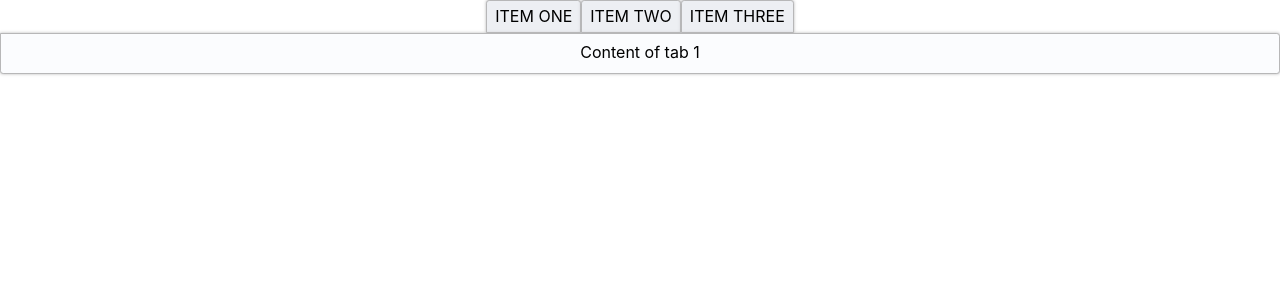
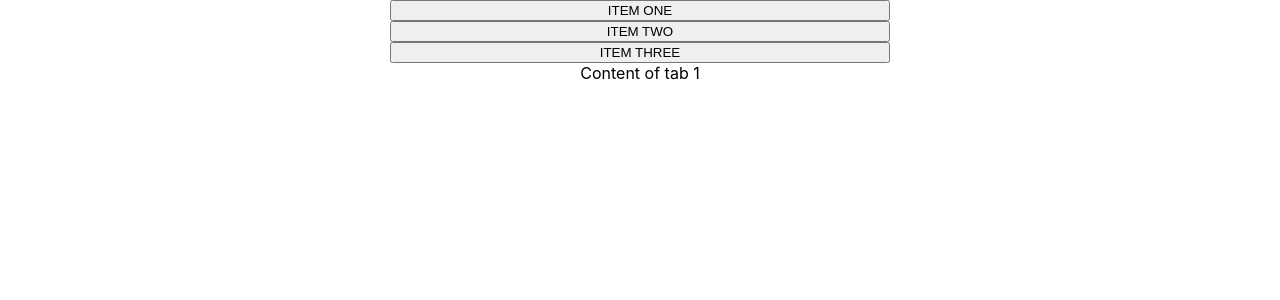
Before and after one commit to huonglt/tabs-app, a React (Create React App) app: page / in a window 1280 px wide. Shown: the top 300 px of the page. Built offline with nearby package versions, Linux system fonts and the light colour scheme.

Commit message:
clean up css

```diff
--- a/src/components/tabs/tabs.css
+++ b/src/components/tabs/tabs.css
@@ -1,97 +1,27 @@
-.tabs {
-  width: 20em;
-  font-family: "lucida grande", sans-serif;
-}
-
 [role="tablist"] {
-  margin: 0 0 -0.1em;
   overflow: visible;
+  display: flex;
+  flex-direction: column;
+  justify-content: center;
+  margin-left: auto;
+  margin-right: auto;
+  width: 500px;
 }
 
 [role="tab"] {
   position: relative;
   margin: 0;
-  padding: 0.3em 0.5em 0.4em;
-  border: 1px solid hsl(219, 1%, 72%);
-  border-radius: 0.2em 0.2em 0 0;
-  box-shadow: 0 0 0.2em hsl(219, 1%, 72%);
   overflow: visible;
-  font-family: inherit;
-  font-size: inherit;
-  background: hsl(220, 20%, 94%);
 }
-
-[role="tab"]:hover::before,
-[role="tab"]:focus::before,
-[role="tab"][aria-selected="true"]::before {
-  position: absolute;
-  bottom: 100%;
-  right: -1px;
-  left: -1px;
-  border-radius: 0.2em 0.2em 0 0;
-  border-top: 3px solid hsl(20, 96%, 48%);
-  content: "";
-}
-
 [role="tab"][aria-selected="true"] {
   border-radius: 0;
-  background: hsl(220, 43%, 99%);
   outline: 0;
-}
-
-[role="tab"][aria-selected="true"]:not(:focus):not(:hover)::before {
-  border-top: 5px solid hsl(218, 96%, 48%);
-}
-
-[role="tab"][aria-selected="true"]::after {
-  position: absolute;
-  z-index: 3;
-  bottom: -1px;
-  right: 0;
-  left: 0;
-  height: 0.3em;
-  background: hsl(220, 43%, 99%);
-  box-shadow: none;
-  content: "";
-}
-
-[role="tab"]:hover,
-[role="tab"]:focus,
-[role="tab"]:active {
-  outline: 0;
-  border-radius: 0;
-  color: inherit;
-}
-
-[role="tab"]:hover::before,
-[role="tab"]:focus::before {
-  border-color: hsl(20, 96%, 48%);
+  border: 1px solid blue;
 }
 
 [role="tabpanel"] {
   position: relative;
   z-index: 2;
-  padding: 0.5em 0.5em 0.7em;
-  border: 1px solid hsl(219, 1%, 72%);
-  border-radius: 0 0.2em 0.2em 0.2em;
-  box-shadow: 0 0 0.2em hsl(219, 1%, 72%);
-  background: hsl(220, 43%, 99%);
-}
-
-[role="tabpanel"]:focus {
-  border-color: hsl(20, 96%, 48%);
-  box-shadow: 0 0 0.2em hsl(20, 96%, 48%);
-  outline: 0;
-}
-
-[role="tabpanel"]:focus::after {
-  position: absolute;
-  bottom: 0;
-  right: -1px;
-  left: -1px;
-  border-bottom: 3px solid hsl(20, 96%, 48%);
-  border-radius: 0 0 0.2em 0.2em;
-  content: "";
 }
 
 [role="tabpanel"] p {
```
